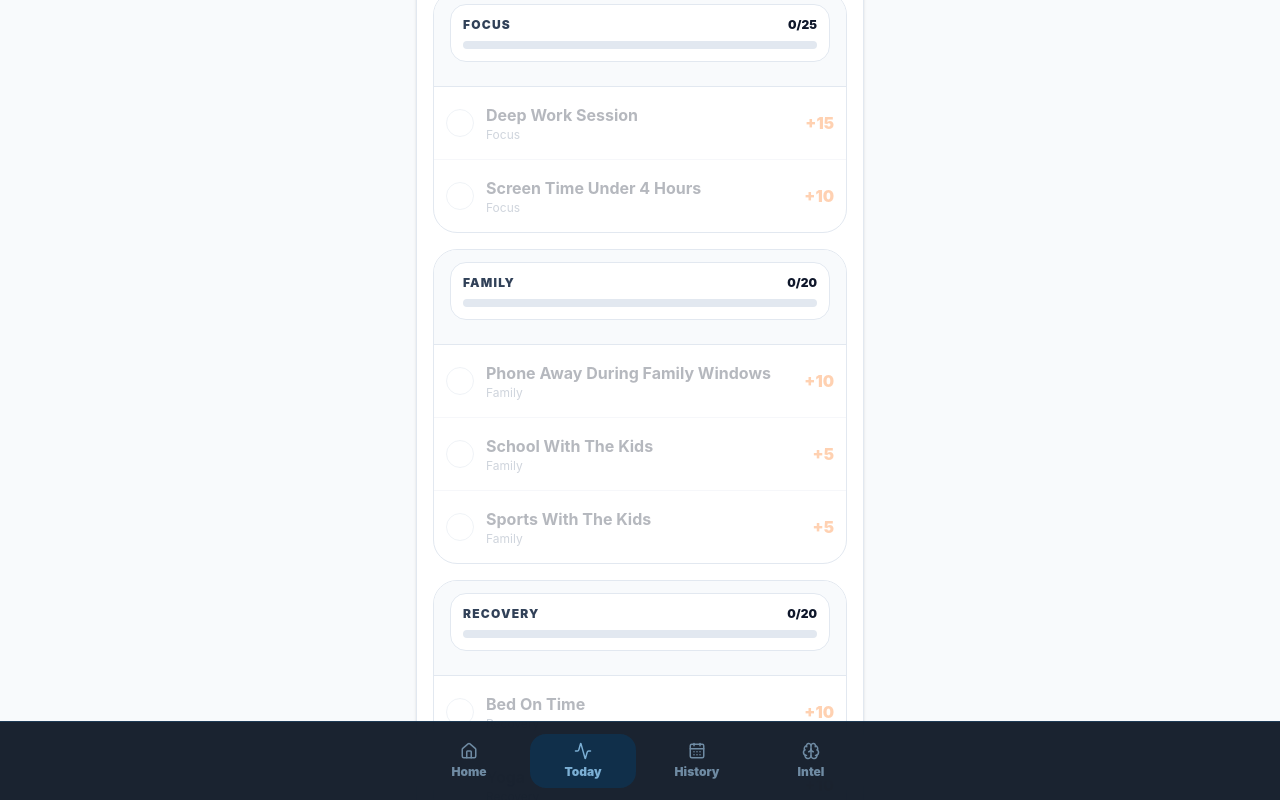
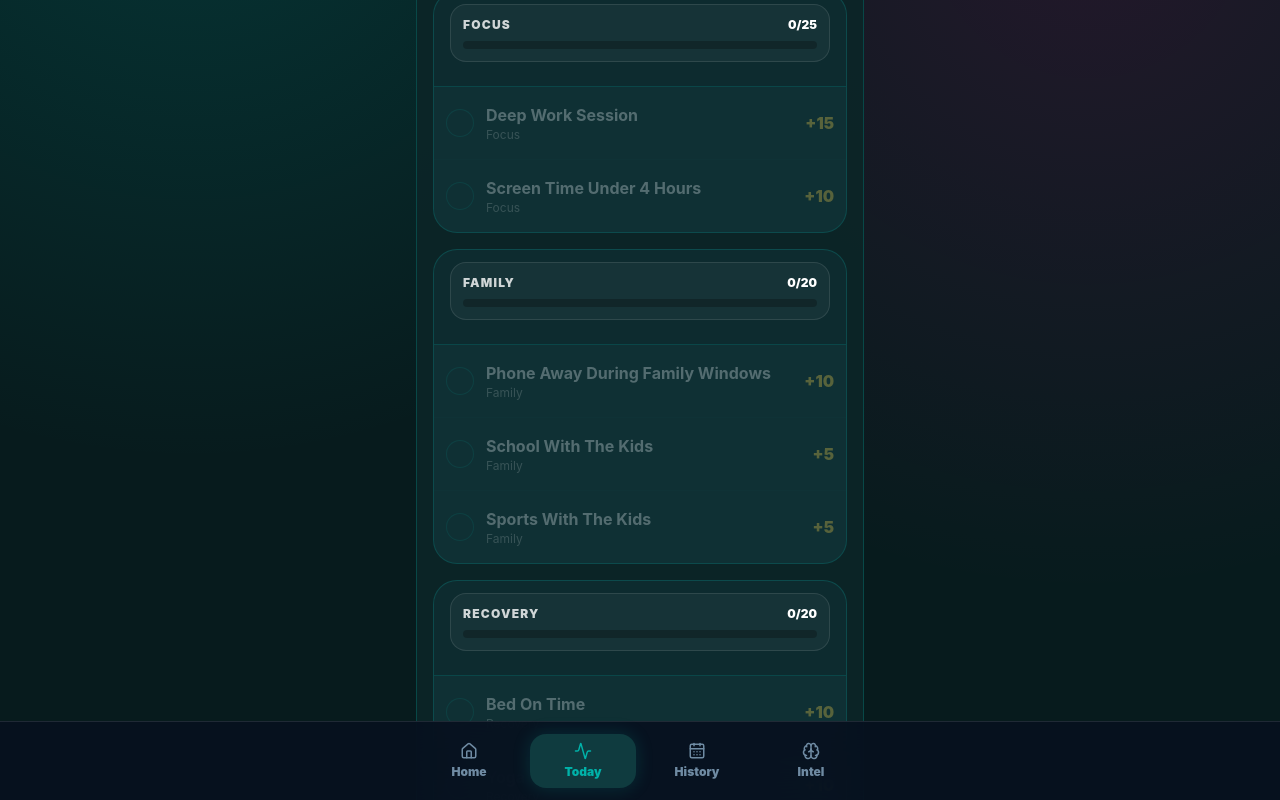
Before and after one commit to codyking0602/Habit-Tracker, a React (Vite) app: page / in a window 1280 px wide. Both pictures are taken after a click on the button 459 px from the left and 977 px from the top of the page. Shown: the part 432-1232 px from the top of the page. Built offline with nearby package versions, Linux system fonts and the light colour scheme.

Commit message:
Update App.jsx

```diff
--- a/src/App.jsx
+++ b/src/App.jsx
@@ -13,11 +13,11 @@ const CORE_SECTIONS = ["Body", "Focus", "Family", "Recovery", "Nutrition", "Mind
 
 const SECTION_COLORS = {
   Body: "#7BAFD4",
-  Focus: "#f97316",
+  Focus: "#F05A28",
   Family: "#22c55e",
-  Recovery: "#a78bfa",
-  Nutrition: "#facc15",
-  Mind: "#38bdf8",
+  Recovery: "#EC008C",
+  Nutrition: "#FBBF24",
+  Mind: "#00B2A9",
 };
 
 const CORE_HABITS = [
@@ -69,6 +69,39 @@ const TIER_MESSAGES = {
     "Real Confidence Comes From Evidence.",
   ],
 };
+
+function playTone(type = "click") {
+  try {
+    const AudioContext = window.AudioContext || window.webkitAudioContext;
+    const ctx = new AudioContext();
+    const osc = ctx.createOscillator();
+    const gain = ctx.createGain();
+
+    const settings = {
+      click: { freq: 420, end: 0.045, gain: 0.025, type: "triangle" },
+      xp: { freq: 760, end: 0.08, gain: 0.035, type: "sine" },
+      stable: { freq: 150, end: 0.18, gain: 0.06, type: "sine" },
+      elite: { freq: 520, end: 0.22, gain: 0.065, type: "triangle" },
+      overdrive: { freq: 95, end: 0.32, gain: 0.085, type: "sawtooth" },
+    }[type];
+
+    osc.type = settings.type;
+    osc.frequency.setValueAtTime(settings.freq, ctx.currentTime);
+    if (type === "xp" || type === "elite") {
+      osc.frequency.exponentialRampToValueAtTime(settings.freq * 1.45, ctx.currentTime + settings.end);
+    }
+
+    gain.gain.setValueAtTime(settings.gain, ctx.currentTime);
+    gain.gain.exponentialRampToValueAtTime(0.001, ctx.currentTime + settings.end);
+
+    osc.connect(gain);
+    gain.connect(ctx.destination);
+    osc.start();
+    osc.stop(ctx.currentTime + settings.end);
+  } catch {
+    // audio may be blocked until user interaction; ignore safely
+  }
+}
 
 function todayKey() {
   const d = new Date();
@@ -378,18 +411,18 @@ function SectionProgress({ section, day, theme = "dark" }) {
   const color = SECTION_COLORS[section] || "#7BAFD4";
 
   return (
-    <div className={theme === "light" ? "mb-3 rounded-2xl border border-slate-200 bg-white p-3" : "mb-3 rounded-2xl border border-[#1d3a55] bg-[#07111f]/40 p-3"}>
+    <div className="mb-3 rounded-2xl border border-white/10 bg-white/[.04] p-3">
       <div className="mb-2 flex items-center justify-between">
-        <div className={theme === "light" ? "text-xs font-black uppercase tracking-widest text-slate-700" : "text-xs font-black uppercase tracking-widest text-[#7BAFD4]"}>
+        <div className="text-xs font-black uppercase tracking-widest text-white/80">
           {section}
         </div>
 
-        <div className={theme === "light" ? "text-xs font-black text-slate-900" : "text-xs font-black text-[#ffd84d]"}>
+        <div className="text-xs font-black text-white">
           {earned}/{max}
         </div>
       </div>
 
-      <div className={theme === "light" ? "h-2 overflow-hidden rounded-full bg-slate-200" : "h-2 overflow-hidden rounded-full bg-[#102338]"}>
+      <div className="h-2 overflow-hidden rounded-full bg-black/25">
         <motion.div
           initial={false}
           animate={{ width: `${percent}%` }}
@@ -414,16 +447,19 @@ function HabitRow({
   const isDisabled = locked || disabled;
 
   const base =
-    theme === "light"
-      ? "flex w-full items-center gap-3 border-b border-slate-200 px-3 py-4 text-left last:border-b-0"
+    theme === "today"
+      ? "flex w-full items-center gap-3 border-b border-[#103b40]/70 px-3 py-4 text-left last:border-b-0"
+      : theme === "intel"
+      ? "flex w-full items-center gap-3 border-b border-[#3a3a3a] px-3 py-4 text-left last:border-b-0"
       : "flex w-full items-center gap-3 border-b border-[#1d3a55]/70 px-3 py-4 text-left last:border-b-0";
 
-  const circle =
-    checked
-      ? "border-emerald-500 bg-emerald-500 text-white"
-      : theme === "light"
-      ? "border-slate-300 bg-white"
-      : "border-[#315b7a] bg-[#102338]";
+  const circle = checked
+    ? "border-emerald-300 bg-emerald-400 text-[#07111f]"
+    : theme === "today"
+    ? "border-[#00B2A9]/40 bg-[#123236]"
+    : theme === "intel"
+    ? "border-[#BF5700]/40 bg-[#202020]"
+    : "border-[#315b7a] bg-[#102338]";
 
   return (
     <motion.button
@@ -438,47 +474,51 @@ function HabitRow({
 
       <div className="min-w-0 flex-1">
         <div className="flex items-center gap-2">
-          <div className={theme === "light" ? "truncate font-bold text-slate-900" : "truncate font-bold text-slate-100"}>
-            {habit.label}
-          </div>
+          <div className="truncate font-bold text-slate-100">{habit.label}</div>
           {bonus && <Sparkles size={14} className="text-[#ffd84d]" />}
         </div>
 
-        {!bonus && (
-          <div className={theme === "light" ? "text-xs text-slate-500" : "text-xs text-[#86a7c2]"}>
-            {habit.group}
-          </div>
-        )}
+        {!bonus && <div className="text-xs text-white/55">{habit.group}</div>}
       </div>
 
-      <div className={theme === "light" ? "font-black text-orange-500" : "font-black text-[#ffd84d]"}>
-        +{habit.points}
-      </div>
+      <div className="font-black text-[#ffd84d]">+{habit.points}</div>
     </motion.button>
   );
 }
 
-function Stat({ label, value, theme = "dark" }) {
+function Stat({ label, value, theme = "home" }) {
+  const cls =
+    theme === "history"
+      ? "rounded-2xl border border-[#E56020]/30 bg-[#1D1160]/70 p-3 text-center"
+      : theme === "intel"
+      ? "rounded-2xl border border-[#BF5700]/30 bg-[#171717] p-3 text-center"
+      : "rounded-2xl border border-[#1d3a55] bg-[#102338] p-3 text-center shadow-[0_0_25px_rgba(0,0,0,.28)]";
+
   return (
-    <div className={theme === "light" ? "rounded-2xl border border-slate-200 bg-white p-3 text-center shadow-sm" : "rounded-2xl border border-[#1d3a55] bg-[#102338] p-3 text-center shadow-[0_0_25px_rgba(0,0,0,.28)]"}>
-      <div className={theme === "light" ? "text-2xl font-black text-slate-950" : "text-2xl font-black text-white"}>
-        {value}
-      </div>
+    <div className={cls}>
+      <div className="text-2xl font-black text-white">{value}</div>
 
-      <div className={theme === "light" ? "mt-1 text-[10px] font-black uppercase tracking-wider text-slate-500" : "mt-1 text-[10px] font-black uppercase tracking-wider text-[#86a7c2]"}>
+      <div className="mt-1 text-[10px] font-black uppercase tracking-wider text-white/55">
         {label}
       </div>
     </div>
   );
 }
 
-function NavButton({ active, onClick, icon, label }) {
+const NAV_STYLES = {
+  home: "bg-[#102f4a] text-[#7BAFD4] shadow-[0_0_18px_rgba(123,175,212,.18)]",
+  today: "bg-[#0f3b3f] text-[#00B2A9] shadow-[0_0_18px_rgba(0,178,169,.18)]",
+  history: "bg-[#2b145d] text-[#F9A01B] shadow-[0_0_18px_rgba(249,160,27,.18)]",
+  insights: "bg-[#2a1a10] text-[#BF5700] shadow-[0_0_18px_rgba(191,87,0,.18)]",
+};
+
+function NavButton({ active, onClick, icon, label, tabKey }) {
   return (
     <button
       type="button"
       onClick={onClick}
       className={`flex flex-col items-center gap-1 rounded-2xl py-2 text-xs font-black transition ${
-        active ? "bg-[#102f4a] text-[#7BAFD4]" : "text-[#6f8ba3]"
+        active ? NAV_STYLES[tabKey] : "text-[#6f8ba3]"
       }`}
     >
       {icon}
@@ -491,15 +531,15 @@ function MonthlyBar({ month }) {
   const width = Math.max(0, Math.min(135, month.avg));
 
   return (
-    <div className="rounded-2xl border border-[#25384d] bg-[#111827] p-3">
+    <div className="rounded-2xl border border-[#E56020]/25 bg-[#1D1160]/65 p-3">
       <div className="mb-2 flex items-center justify-between">
         <div className="text-sm font-black text-white">{monthLabel(month.month)}</div>
-        <div className="text-xs font-black text-[#9fb7cc]">{month.avg}%</div>
+        <div className="text-xs font-black text-[#F9A01B]">{month.avg}%</div>
       </div>
 
-      <div className="h-2 overflow-hidden rounded-full bg-[#1f2937]">
+      <div className="h-2 overflow-hidden rounded-full bg-black/25">
         <div
-          className="h-full rounded-full bg-[#7BAFD4]"
+          className="h-full rounded-full bg-[#E56020]"
           style={{ width: `${width}%` }}
         />
       </div>
@@ -652,6 +692,7 @@ export default function LifeScoreboard() {
     const id = Date.now();
 
     setBurst({ id, points });
+    playTone("xp");
 
     setTimeout(() => {
       setBurst((b) => (b?.id === id ? null : b));
@@ -666,6 +707,8 @@ export default function LifeScoreboard() {
 
     setTriggeredTiers((prev) => [...prev, tier.key]);
 
+    playTone(tier.key);
+
     const id = Date.now();
 
     setTierPopup({
@@ -679,6 +722,8 @@ export default function LifeScoreboard() {
 
   function toggleCore(habit) {
     if (day.closed) return;
+
+    playTone("click");
 
     const currently = Boolean(day.core?.[habit.id]);
 
@@ -708,6 +753,8 @@ export default function LifeScoreboard() {
   function toggleBonus(habit) {
     if (day.closed) return;
 
+    playTone("click");
+
     const currently = Boolean(day.bonus?.[habit.id]);
 
     const updatedBonus = {
@@ -734,6 +781,8 @@ export default function LifeScoreboard() {
   }
 
   function toggleCloseDay() {
+    playTone("click");
+
     updateDay((d) => ({
       ...d,
       closed: !d.closed,
@@ -741,6 +790,7 @@ export default function LifeScoreboard() {
   }
 
   function openHistoryDay(dayKey) {
+    playTone("click");
     setDate(dayKey);
     setTab("today");
   }
@@ -763,18 +813,17 @@ export default function LifeScoreboard() {
     0
   );
 
+  const appBg =
+    tab === "today"
+      ? "min-h-screen bg-[#071b1d] bg-[radial-gradient(circle_at_15%_10%,rgba(0,178,169,.18),transparent_28%),radial-gradient(circle_at_85%_15%,rgba(236,0,140,.12),transparent_30%)] px-4 pb-28 pt-5 text-slate-100"
+      : tab === "history"
+      ? "min-h-screen bg-[#14072f] bg-[radial-gradient(circle_at_20%_10%,rgba(229,96,32,.20),transparent_28%),radial-gradient(circle_at_85%_18%,rgba(249,160,27,.14),transparent_30%)] px-4 pb-28 pt-5 text-slate-100"
+      : tab === "insights"
+      ? "min-h-screen bg-[#121212] bg-[radial-gradient(circle_at_18%_10%,rgba(191,87,0,.18),transparent_28%)] px-4 pb-28 pt-5 text-slate-100"
+      : "min-h-screen bg-[#07111f] bg-[radial-gradient(circle_at_15%_10%,rgba(123,175,212,.22),transparent_28%),radial-gradient(circle_at_88%_18%,rgba(255,138,61,.16),transparent_30%)] px-4 pb-28 pt-5 text-slate-100";
+
   return (
-    <div
-      className={
-        tab === "today"
-          ? "min-h-screen bg-[#f8fafc] px-4 pb-28 pt-5 text-slate-950"
-          : tab === "history"
-          ? "min-h-screen bg-[#0c1220] bg-[radial-gradient(circle_at_20%_10%,rgba(123,175,212,.16),transparent_28%)] px-4 pb-28 pt-5 text-slate-100"
-          : tab === "insights"
-          ? "min-h-screen bg-[#100f24] bg-[radial-gradient(circle_at_20%_10%,rgba(167,139,250,.18),transparent_28%)] px-4 pb-28 pt-5 text-slate-100"
-          : "min-h-screen bg-[#07111f] bg-[radial-gradient(circle_at_15%_10%,rgba(123,175,212,.22),transparent_28%),radial-gradient(circle_at_88%_18%,rgba(255,138,61,.16),transparent_30%)] px-4 pb-28 pt-5 text-slate-100"
-      }
-    >
+    <div className={appBg}>
       <XpBurst burst={burst} />
       <TierPopup popup={tierPopup} onClose={() => setTierPopup(null)} />
 
@@ -784,14 +833,18 @@ export default function LifeScoreboard() {
             <h1
               className={
                 tab === "today"
-                  ? "text-4xl font-black tracking-tighter text-slate-950"
+                  ? "text-4xl font-black tracking-tighter text-[#00B2A9]"
+                  : tab === "history"
+                  ? "text-4xl font-black tracking-tighter text-[#F9A01B]"
+                  : tab === "insights"
+                  ? "text-4xl font-black tracking-tighter text-[#BF5700]"
                   : "text-4xl font-black tracking-tighter text-[#7BAFD4]"
               }
             >
               Life Scoreboard
             </h1>
 
-            <p className={tab === "today" ? "mt-1 text-sm text-slate-500" : "mt-1 text-sm text-[#9fb7cc]"}>
+            <p className="mt-1 text-sm text-white/55">
               Consistency Compounds.
             </p>
           </div>
@@ -800,11 +853,7 @@ export default function LifeScoreboard() {
             value={date}
             onChange={(e) => setDate(e.target.value)}
             type="date"
-            className={
-              tab === "today"
-                ? "max-w-[142px] rounded-2xl border border-slate-200 bg-white px-3 py-2 text-sm font-bold text-slate-950 outline-none"
-                : "max-w-[142px] rounded-2xl border border-[#1d3a55] bg-[#0d1b2a] px-3 py-2 text-sm font-bold text-slate-100 outline-none"
-            }
+            className="max-w-[142px] rounded-2xl border border-white/15 bg-black/20 px-3 py-2 text-sm font-bold text-slate-100 outline-none"
           />
         </header>
 
@@ -896,16 +945,16 @@ export default function LifeScoreboard() {
 
         {tab === "today" && (
           <motion.main initial={{ opacity: 0, y: 8 }} animate={{ opacity: 1, y: 0 }}>
-            <section className="rounded-[1.7rem] border border-slate-200 bg-white p-4 shadow-sm">
+            <section className="rounded-[1.7rem] border border-[#00B2A9]/25 bg-[#0c2528]/95 p-4">
               <div className="mb-2 flex items-center justify-between">
                 <div>
-                  <div className="font-black text-slate-950">Core XP</div>
-                  <div className="text-xs text-slate-500">
+                  <div className="font-black text-[#00B2A9]">Core XP</div>
+                  <div className="text-xs text-white/55">
                     {day.closed ? "Day Locked" : "Always Available"}
                   </div>
                 </div>
 
-                <div className="font-black text-orange-500">
+                <div className="font-black text-[#F05A28]">
                   {score.core}/{MAX_CORE_POINTS}
                 </div>
               </div>
@@ -918,10 +967,10 @@ export default function LifeScoreboard() {
                 return (
                   <div
                     key={section}
-                    className="mb-4 overflow-hidden rounded-3xl border border-slate-200 bg-white last:mb-0"
+                    className="mb-4 overflow-hidden rounded-3xl border border-[#00B2A9]/20 bg-[#0f3034] last:mb-0"
                   >
-                    <div className="border-b border-slate-200 bg-slate-50 px-4 py-3">
-                      <SectionProgress section={section} day={day} theme="light" />
+                    <div className="border-b border-[#00B2A9]/20 bg-black/10 px-4 py-3">
+                      <SectionProgress section={section} day={day} theme="today" />
                     </div>
 
                     {habits.map((h) => (
@@ -931,7 +980,7 @@ export default function LifeScoreboard() {
                         checked={Boolean(day.core?.[h.id])}
                         disabled={day.closed}
                         onToggle={toggleCore}
-                        theme="light"
+                        theme="today"
                       />
                     ))}
                   </div>
@@ -939,17 +988,17 @@ export default function LifeScoreboard() {
               })}
             </section>
 
-            <section className="mt-4 rounded-[1.7rem] border border-slate-200 bg-white p-4 shadow-sm">
+            <section className="mt-4 rounded-[1.7rem] border border-[#EC008C]/25 bg-[#0c2528]/95 p-4">
               <div className="mb-2 flex items-center justify-between">
                 <div>
-                  <div className="font-black text-orange-500">Bonus XP</div>
-                  <div className="text-xs text-slate-500">Unlocks After 85% Core Momentum</div>
+                  <div className="font-black text-[#EC008C]">Bonus XP</div>
+                  <div className="text-xs text-white/55">Unlocks After 85% Core Momentum</div>
                 </div>
 
-                <div className="font-black text-orange-500">+{score.bonus}</div>
+                <div className="font-black text-[#F05A28]">+{score.bonus}</div>
               </div>
 
-              <div className="overflow-hidden rounded-3xl border border-slate-200 bg-white">
+              <div className="overflow-hidden rounded-3xl border border-[#EC008C]/20 bg-[#0f3034]">
                 {availableBonus.map((h) => (
                   <HabitRow
                     key={h.id}
@@ -959,7 +1008,7 @@ export default function LifeScoreboard() {
                     disabled={day.closed}
                     onToggle={toggleBonus}
                     bonus
-                    theme="light"
+                    theme="today"
                   />
                 ))}
               </div>
@@ -982,17 +1031,17 @@ export default function LifeScoreboard() {
 
         {tab === "history" && (
           <motion.main initial={{ opacity: 0, y: 8 }} animate={{ opacity: 1, y: 0 }}>
-            <section className="rounded-[1.7rem] border border-[#25384d] bg-[#111827]/95 p-4">
+            <section className="rounded-[1.7rem] border border-[#E56020]/30 bg-[#1D1160]/80 p-4">
               <div className="mb-4 flex items-center justify-between">
                 <div>
-                  <div className="font-black text-[#7BAFD4]">History</div>
-                  <div className="text-xs text-[#9fb7cc]">Monthly Heatmap</div>
+                  <div className="font-black text-[#F9A01B]">History</div>
+                  <div className="text-xs text-white/55">Monthly Heatmap</div>
                 </div>
 
-                <div className="text-sm font-black text-slate-300">Best {stats.bestStreak}</div>
+                <div className="text-sm font-black text-slate-200">Best {stats.bestStreak}</div>
               </div>
 
-              <div className="grid grid-cols-7 gap-2 text-center text-[10px] font-black text-[#9fb7cc]">
+              <div className="grid grid-cols-7 gap-2 text-center text-[10px] font-black text-white/55">
                 {["S", "M", "T", "W", "T", "F", "S"].map((d, i) => (
                   <div key={`${d}-${i}`}>{d}</div>
                 ))}
@@ -1010,7 +1059,7 @@ export default function LifeScoreboard() {
                       key={k}
                       type="button"
                       onClick={() => openHistoryDay(k)}
-                      className={`grid aspect-square place-items-center rounded-xl border border-[#25384d] text-xs font-black ${heatClass}`}
+                      className={`grid aspect-square place-items-center rounded-xl border border-[#E56020]/30 text-xs font-black ${heatClass}`}
                     >
                       {new Date(k + "T00:00:00").getDate()}
                     </button>
@@ -1019,25 +1068,25 @@ export default function LifeScoreboard() {
               </div>
             </section>
 
-            <section className="mt-4 rounded-[1.7rem] border border-[#25384d] bg-[#111827]/95 p-4">
-              <div className="font-black text-[#7BAFD4]">All-Time Stats</div>
+            <section className="mt-4 rounded-[1.7rem] border border-[#E56020]/30 bg-[#1D1160]/80 p-4">
+              <div className="font-black text-[#F9A01B]">All-Time Stats</div>
 
               <div className="mt-3 grid grid-cols-2 gap-2">
-                <Stat label="Drift Days" value={totals.drift} />
-                <Stat label="Stable Days" value={totals.stable} />
-                <Stat label="Elite Days" value={totals.elite} />
-                <Stat label="Overdrive Days" value={totals.overdrive} />
+                <Stat label="Drift Days" value={totals.drift} theme="history" />
+                <Stat label="Stable Days" value={totals.stable} theme="history" />
+                <Stat label="Elite Days" value={totals.elite} theme="history" />
+                <Stat label="Overdrive Days" value={totals.overdrive} theme="history" />
               </div>
             </section>
 
-            <section className="mt-4 rounded-[1.7rem] border border-[#25384d] bg-[#111827]/95 p-4">
-              <div className="font-black text-[#7BAFD4]">Monthly Comparison</div>
+            <section className="mt-4 rounded-[1.7rem] border border-[#E56020]/30 bg-[#1D1160]/80 p-4">
+              <div className="font-black text-[#F9A01B]">Monthly Comparison</div>
 
               <div className="mt-3 space-y-3">
                 {monthlyComparison.length ? (
                   monthlyComparison.map((m) => <MonthlyBar key={m.month} month={m} />)
                 ) : (
-                  <div className="text-sm text-[#9fb7cc]">No Month Data Yet.</div>
+                  <div className="text-sm text-white/55">No Month Data Yet.</div>
                 )}
               </div>
             </section>
@@ -1046,14 +1095,14 @@ export default function LifeScoreboard() {
 
         {tab === "insights" && (
           <motion.main initial={{ opacity: 0, y: 8 }} animate={{ opacity: 1, y: 0 }}>
-            <section className="rounded-[1.7rem] border border-violet-800/40 bg-[#17152f]/95 p-4">
-              <div className="font-black text-violet-300">Pattern Intelligence</div>
+            <section className="rounded-[1.7rem] border border-[#BF5700]/35 bg-[#171717]/95 p-4">
+              <div className="font-black text-[#BF5700]">Pattern Intelligence</div>
 
-              <div className="mt-3 overflow-hidden rounded-3xl border border-violet-800/40 bg-[#201b3f]">
+              <div className="mt-3 overflow-hidden rounded-3xl border border-[#BF5700]/30 bg-[#222222]">
                 {insights.map((x, i) => (
                   <div
                     key={i}
-                    className="border-b border-violet-800/40 px-4 py-4 text-sm leading-6 text-slate-300 last:border-b-0"
+                    className="border-b border-[#BF5700]/25 px-4 py-4 text-sm leading-6 text-slate-300 last:border-b-0"
                   >
                     {x}
                   </div>
@@ -1064,12 +1113,12 @@ export default function LifeScoreboard() {
         )}
       </div>
 
-      <nav className="fixed bottom-0 left-0 right-0 border-t border-[#1d3a55] bg-[#07111f]/92 px-3 py-3 backdrop-blur-xl">
+      <nav className="fixed bottom-0 left-0 right-0 border-t border-white/10 bg-[#07111f]/92 px-3 py-3 backdrop-blur-xl">
         <div className="mx-auto grid max-w-md grid-cols-4 gap-2">
-          <NavButton active={tab === "home"} onClick={() => setTab("home")} icon={<Home size={18} />} label="Home" />
-          <NavButton active={tab === "today"} onClick={() => setTab("today")} icon={<Activity size={18} />} label="Today" />
-          <NavButton active={tab === "history"} onClick={() => setTab("history")} icon={<CalendarDays size={18} />} label="History" />
-          <NavButton active={tab === "insights"} onClick={() => setTab("insights")} icon={<Brain size={18} />} label="Intel" />
+          <NavButton active={tab === "home"} onClick={() => setTab("home")} icon={<Home size={18} />} label="Home" tabKey="home" />
+          <NavButton active={tab === "today"} onClick={() => setTab("today")} icon={<Activity size={18} />} label="Today" tabKey="today" />
+          <NavButton active={tab === "history"} onClick={() => setTab("history")} icon={<CalendarDays size={18} />} label="History" tabKey="history" />
+          <NavButton active={tab === "insights"} onClick={() => setTab("insights")} icon={<Brain size={18} />} label="Intel" tabKey="insights" />
         </div>
       </nav>
     </div>
```
